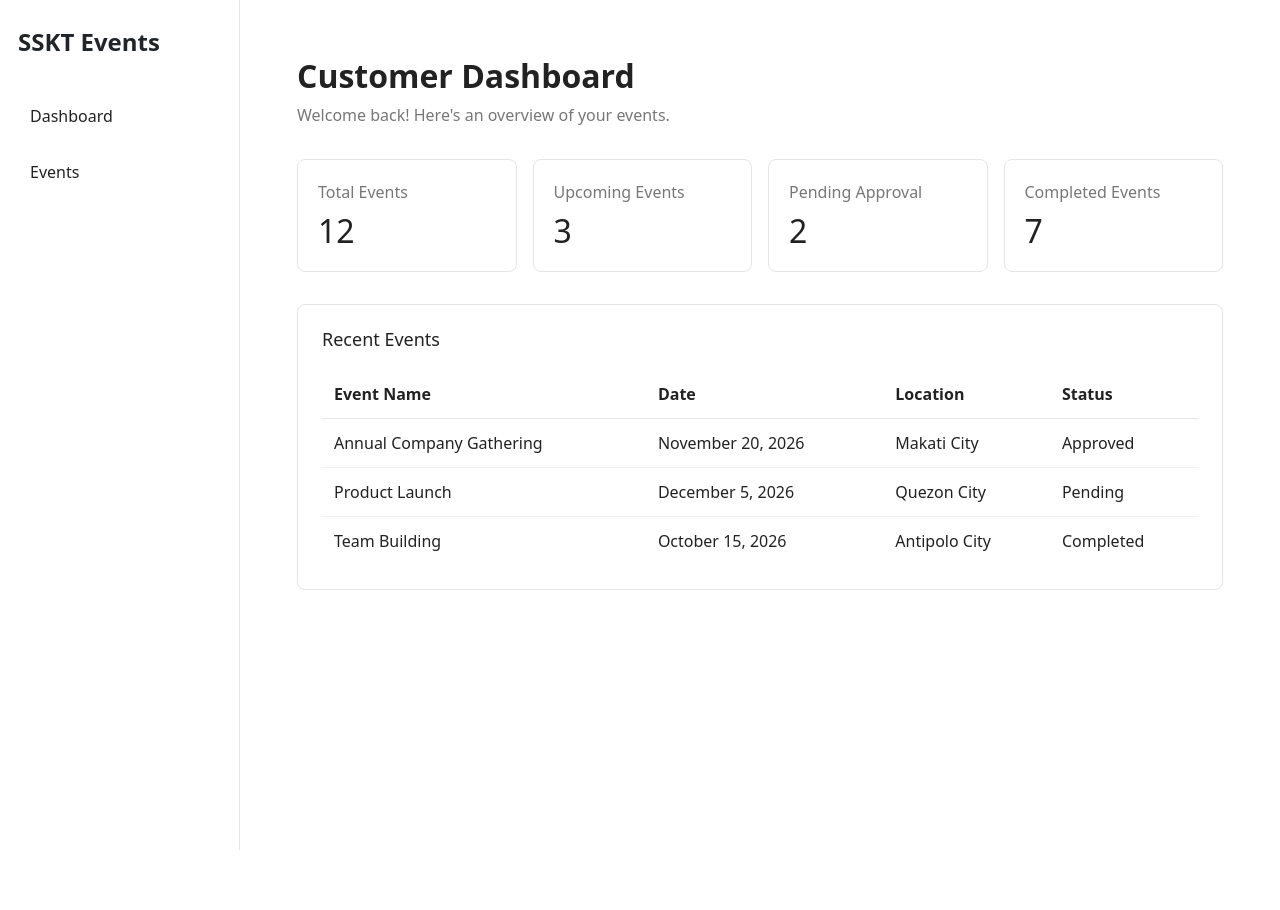
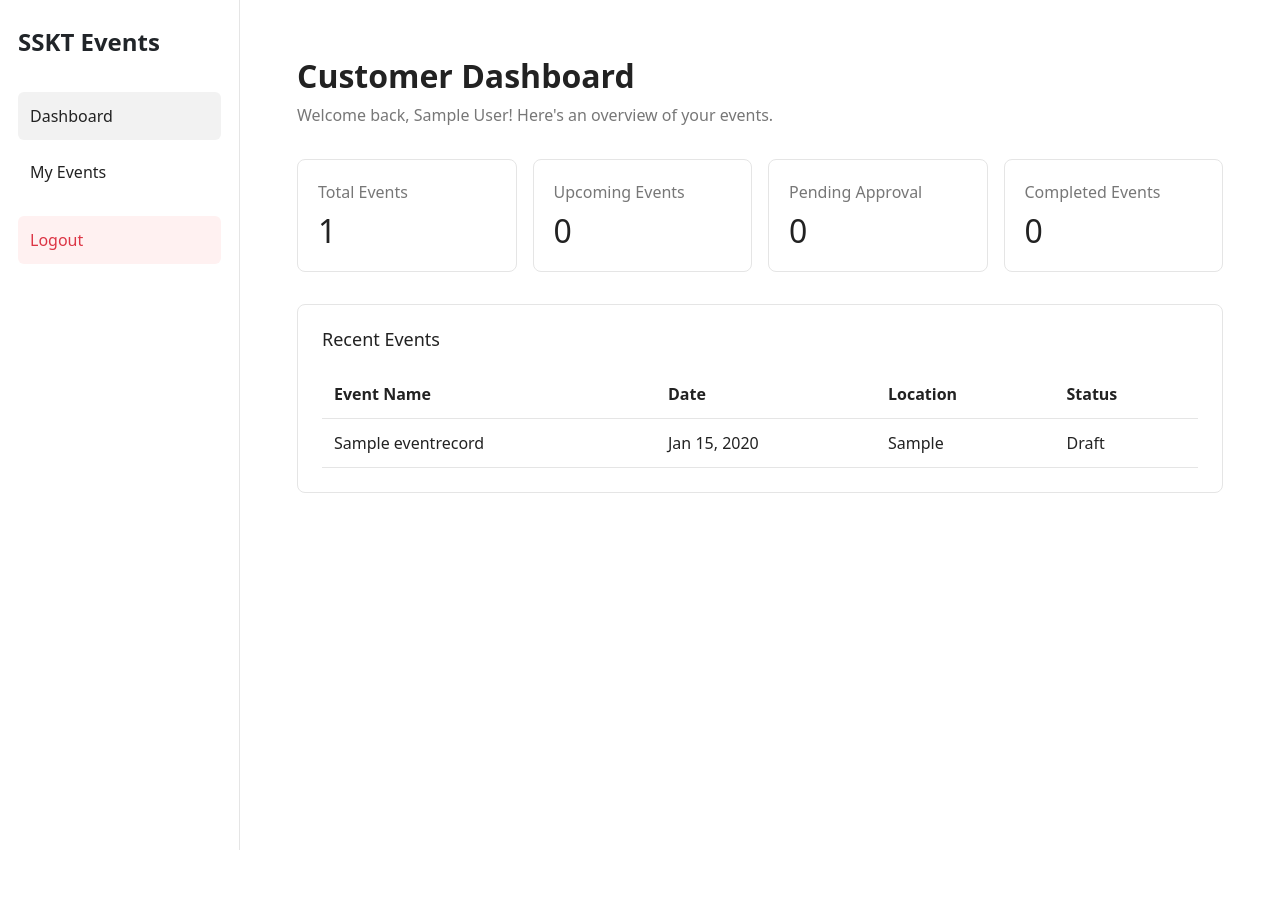
Before and after one commit to A-M-A-University/SSKT-Events, an ASP.NET Core app: page /CustomerDashboard in a window 1280 px wide. Run offline with ASP.NET Core 8, Linux system fonts and the light colour scheme; a user stored in the database is signed in; empty tables hold one stand-in row (values such as "Sample post"); style sheets or scripts are compiled from the project's sources; database files in the repository are not loaded; some libraries are stand-ins or nearby versions.

Commit message:
Updated Dashboard

```diff
--- a/Controllers/CustomerDashboardController.cs
+++ b/Controllers/CustomerDashboardController.cs
@@ -1,12 +1,70 @@
 
+using Microsoft.AspNetCore.Authorization;
+using Microsoft.AspNetCore.Identity;
 using Microsoft.AspNetCore.Mvc;
+using Microsoft.EntityFrameworkCore;
+using SSKT_Events.Data;
+using SSKT_Events.Models;
 
 namespace SSKT_Events.Controllers
 {
+    [Authorize(Roles = "Client")]
     public class CustomerDashboardController : Controller
     {
-        public IActionResult Index()
+        private readonly ApplicationDbContext _context;
+        private readonly UserManager<IdentityUser> _userManager;
+
+        public CustomerDashboardController(
+            ApplicationDbContext context,
+            UserManager<IdentityUser> userManager)
         {
+            _context = context;
+            _userManager = userManager;
+        }
+
+        public async Task<IActionResult> Index()
+        {
+            // Get the currently logged-in client
+            var userId = _userManager.GetUserId(User);
+
+            if (userId == null)
+            {
+                return Challenge();
+            }
+
+            // Find the client's customer profile
+            var customer = await _context.Customers
+                .FirstOrDefaultAsync(c => c.UserId == userId);
+
+            if (customer == null)
+            {
+                return NotFound("Customer profile not found.");
+            }
+
+            // Retrieve events belonging to this customer
+            var events = await _context.Events
+                .Where(e => e.CustomerId == customer.Id)
+                .OrderByDescending(e => e.CreatedAt)
+                .ToListAsync();
+
+            // Dashboard information
+            ViewBag.CustomerName = customer.Name;
+            ViewBag.TotalEvents = events.Count;
+
+            ViewBag.UpcomingEvents = events.Count(e =>
+                e.EventDate.Date >= DateTime.Today &&
+                e.Status.ToString() == "Upcoming");
+
+            ViewBag.PendingApproval = events.Count(e =>
+                e.Status.ToString() == "Pending");
+
+            ViewBag.CompletedEvents = events.Count(e =>
+                e.Status.ToString() == "Completed");
+
+            ViewBag.RecentEvents = events
+                .Take(5)
+                .ToList();
+
             return View();
         }
     }
--- a/Views/CustomerDashboard/Index.cshtml
+++ b/Views/CustomerDashboard/Index.cshtml
@@ -1,41 +1,59 @@
+
+@using SSKT_Events.Models
 
 @{
     ViewData["Title"] = "Customer Dashboard";
+
+    var recentEvents = ViewBag.RecentEvents as List<EventRecord>
+                       ?? new List<EventRecord>();
 }
 
 <div style="background: #fff; color: #222; min-height: 100vh; padding: 32px;">
-    <h2 style="font-weight: 600; margin-bottom: 8px;">Customer Dashboard</h2>
+
+    <h2 style="font-weight: 600; margin-bottom: 8px;">
+        Customer Dashboard
+    </h2>
+
     <p style="color: #777; margin-bottom: 32px;">
-        Welcome back! Here's an overview of your events.
+        Welcome back, @(ViewBag.CustomerName ?? "Client")!
+        Here's an overview of your events.
     </p>
 
+    <!-- Event Statistics -->
     <div style="display: grid; grid-template-columns: repeat(auto-fit, minmax(180px, 1fr)); gap: 16px; margin-bottom: 32px;">
+
         <div style="border: 1px solid #e5e5e5; padding: 20px; border-radius: 8px;">
             <p style="color: #777; margin: 0;">Total Events</p>
-            <h2 style="margin: 8px 0 0;">12</h2>
+            <h2 style="margin: 8px 0 0;">@(ViewBag.TotalEvents ?? 0)</h2>
         </div>
 
         <div style="border: 1px solid #e5e5e5; padding: 20px; border-radius: 8px;">
             <p style="color: #777; margin: 0;">Upcoming Events</p>
-            <h2 style="margin: 8px 0 0;">3</h2>
+            <h2 style="margin: 8px 0 0;">@(ViewBag.UpcomingEvents ?? 0)</h2>
         </div>
 
         <div style="border: 1px solid #e5e5e5; padding: 20px; border-radius: 8px;">
             <p style="color: #777; margin: 0;">Pending Approval</p>
-            <h2 style="margin: 8px 0 0;">2</h2>
+            <h2 style="margin: 8px 0 0;">@(ViewBag.PendingApproval ?? 0)</h2>
         </div>
 
         <div style="border: 1px solid #e5e5e5; padding: 20px; border-radius: 8px;">
             <p style="color: #777; margin: 0;">Completed Events</p>
-            <h2 style="margin: 8px 0 0;">7</h2>
+            <h2 style="margin: 8px 0 0;">@(ViewBag.CompletedEvents ?? 0)</h2>
         </div>
+
     </div>
 
+    <!-- Recent Events -->
     <div style="border: 1px solid #e5e5e5; border-radius: 8px; padding: 24px;">
-        <h3 style="font-size: 18px; margin-bottom: 20px;">Recent Events</h3>
+
+        <h3 style="font-size: 18px; margin-bottom: 20px;">
+            Recent Events
+        </h3>
 
         <div style="overflow-x: auto;">
             <table style="width: 100%; border-collapse: collapse;">
+
                 <thead>
                     <tr style="border-bottom: 1px solid #e5e5e5; text-align: left;">
                         <th style="padding: 12px;">Event Name</th>
@@ -44,27 +62,32 @@
                         <th style="padding: 12px;">Status</th>
                     </tr>
                 </thead>
+
                 <tbody>
-                    <tr style="border-bottom: 1px solid #eee;">
-                        <td style="padding: 12px;">Annual Company Gathering</td>
-                        <td style="padding: 12px;">November 20, 2026</td>
-                        <td style="padding: 12px;">Makati City</td>
-                        <td style="padding: 12px;">Approved</td>
-                    </tr>
-                    <tr style="border-bottom: 1px solid #eee;">
-                        <td style="padding: 12px;">Product Launch</td>
-                        <td style="padding: 12px;">December 5, 2026</td>
-                        <td style="padding: 12px;">Quezon City</td>
-                        <td style="padding: 12px;">Pending</td>
-                    </tr>
-                    <tr>
-                        <td style="padding: 12px;">Team Building</td>
-                        <td style="padding: 12px;">October 15, 2026</td>
-                        <td style="padding: 12px;">Antipolo City</td>
-                        <td style="padding: 12px;">Completed</td>
-                    </tr>
+                    @if (recentEvents.Any())
+                    {
+                        foreach (var item in recentEvents)
+                        {
+                            <tr style="border-bottom: 1px solid #e5e5e5;">
+                                <td style="padding: 12px;">@item.Name</td>
+                                <td style="padding: 12px;">@item.EventDate.ToString("MMM dd, yyyy")</td>
+                                <td style="padding: 12px;">@item.Location</td>
+                                <td style="padding: 12px;">@item.Status</td>
+                            </tr>
+                        }
+                    }
+                    else
+                    {
+                        <tr>
+                            <td colspan="4" style="padding: 24px; text-align: center; color: #999;">
+                                No events to display yet.
+                            </td>
+                        </tr>
+                    }
                 </tbody>
+
             </table>
         </div>
     </div>
+
 </div>
--- a/Views/Shared/_Layout.cshtml
+++ b/Views/Shared/_Layout.cshtml
@@ -1,3 +1,4 @@
+
 <!DOCTYPE html>
 <html lang="en">
 <head>
@@ -9,32 +10,76 @@
     <link rel="stylesheet" href="~/css/site.css" asp-append-version="true" />
     <link rel="stylesheet" href="~/SSKT_Events.styles.css" asp-append-version="true" />
 </head>
+
 <body>
     @{
         var currentController = ViewContext.RouteData.Values["controller"]?.ToString();
 
-        var isCustomerDashboard = currentController == "CustomerDashboard";
+        var isCustomerArea =
+            currentController == "CustomerDashboard" ||
+            currentController == "Events";
+
         var isSupplierDashboard = currentController == "Supplier";
     }
 
-    @if (isCustomerDashboard)
+    @if (isCustomerArea)
     {
+        <!-- CUSTOMER SIDEBAR -->
         <div style="display: flex; min-height: 100vh; background: white;">
 
-            <aside style="width: 240px; flex-shrink: 0; border-right: 1px solid #e5e5e5; padding: 28px 18px;">
-                <h4 style="font-weight: 700; margin-bottom: 35px;">SSKT Events</h4>
+            <aside style="width: 240px; flex-shrink: 0; border-right: 1px solid #e5e5e5; padding: 28px 18px; display: flex; flex-direction: column;">
+
+                <h4 style="font-weight: 700; margin-bottom: 35px;">
+                    SSKT Events
+                </h4>
 
                 <nav style="display: flex; flex-direction: column; gap: 8px;">
-                    <a asp-controller="CustomerDashboard" asp-action="Index"
-                       style="padding: 12px; color: #222; text-decoration: none; border-radius: 6px;">
+
+                    <!-- Dashboard -->
+                    <a asp-controller="CustomerDashboard"
+                       asp-action="Index"
+                       style="padding: 12px;
+                              color: #222;
+                              text-decoration: none;
+                              border-radius: 6px;
+                              background: @(currentController == "CustomerDashboard" ? "#f2f2f2" : "transparent");">
                         Dashboard
                     </a>
 
-                    <a asp-controller="Events" asp-action="Index"
-                       style="padding: 12px; color: #222; text-decoration: none; border-radius: 6px;">
-                        Events
+                    <!-- My Events -->
+                    <a asp-controller="Events"
+                       asp-action="Index"
+                       style="padding: 12px;
+                              color: #222;
+                              text-decoration: none;
+                              border-radius: 6px;
+                              background: @(currentController == "Events" ? "#f2f2f2" : "transparent");">
+                        My Events
                     </a>
+
+                    <!-- Logout -->
+                    <form asp-area="Identity"
+                          asp-page="/Account/Logout"
+                          asp-route-returnUrl="@Url.Page("/Account/Login", new { area = "Identity" })"
+                          method="post"
+                          style="margin-top: 12px;">
+
+                        <button type="submit"
+                                style="width: 100%;
+                                       padding: 12px;
+                                       border: none;
+                                       background: #fff1f1;
+                                       color: #dc3545;
+                                       text-align: left;
+                                       border-radius: 6px;
+                                       cursor: pointer;">
+                            Logout
+                        </button>
+
+                    </form>
+
                 </nav>
+
             </aside>
 
             <main role="main" style="flex: 1; min-width: 0; padding: 25px;">
@@ -45,34 +90,31 @@
     }
     else if (isSupplierDashboard)
     {
+        <!-- SUPPLIER DASHBOARD SIDEBAR -->
         <div style="display: flex; min-height: 100vh; background: white;">
 
             <aside style="width: 240px; flex-shrink: 0; border-right: 1px solid #e5e5e5; padding: 28px 18px;">
-                <h4 style="font-weight: 700; margin-bottom: 35px;">SSKT Events</h4>
+
+                <h4 style="font-weight: 700; margin-bottom: 35px;">
+                    SSKT Events
+                </h4>
 
                 <nav style="display: flex; flex-direction: column; gap: 8px;">
-                    <a asp-controller="Supplier" asp-action="Index"
+
+                    <a asp-controller="Supplier"
+                       asp-action="Index"
                        style="padding: 12px; color: #222; text-decoration: none; border-radius: 6px;">
                         Dashboard
                     </a>
 
-                    <a asp-controller="Supplier" asp-action="Services"
+                    <a asp-controller="Supplier"
+                       asp-action="Services"
                        style="padding: 12px; color: #222; text-decoration: none; border-radius: 6px;">
                         My Services
                     </a>
 
-                    <form asp-area="Identity"
-                          asp-page="/Account/Logout"
-                          asp-route-returnUrl="@Url.Action("Index", "Home", new { area = "" })"
-                          method="post"
-                          style="margin-top: auto;">
+                </nav>
 
-                        <button type="submit"
-                                style="width: 100%; padding: 12px; text-align: left; color: #dc3545; background: none; border: none; border-radius: 6px;">
-                            Logout
-                        </button>
-                    </form>
-                </nav>
             </aside>
 
             <main role="main" style="flex: 1; min-width: 0; padding: 25px;">
@@ -83,23 +125,49 @@
     }
     else
     {
+        <!-- DEFAULT LAYOUT FOR OTHER PAGES -->
         <header>
             <nav class="navbar navbar-expand-sm navbar-toggleable-sm navbar-light bg-white border-bottom box-shadow mb-3">
+
                 <div class="container-fluid">
-                    <a class="navbar-brand" asp-controller="Home" asp-action="Index">SSKT_Events</a>
-                    <button class="navbar-toggler" type="button" data-bs-toggle="collapse" data-bs-target=".navbar-collapse">
+
+                    <a class="navbar-brand"
+                       asp-controller="Home"
+                       asp-action="Index">
+                        SSKT_Events
+                    </a>
+
+                    <button class="navbar-toggler"
+                            type="button"
+                            data-bs-toggle="collapse"
+                            data-bs-target=".navbar-collapse">
                         <span class="navbar-toggler-icon"></span>
                     </button>
+
                     <div class="navbar-collapse collapse d-sm-inline-flex justify-content-between">
+
                         <ul class="navbar-nav flex-grow-1">
+
                             <li class="nav-item">
-                                <a class="nav-link text-dark" asp-controller="Home" asp-action="Index">Home</a>
+                                <a class="nav-link text-dark"
+                                   asp-controller="Home"
+                                   asp-action="Index">
+                                    Home
+                                </a>
                             </li>
+
                             <li class="nav-item">
-                                <a class="nav-link text-dark" asp-controller="Home" asp-action="Privacy">Privacy</a>
+                                <a class="nav-link text-dark"
+                                   asp-controller="Home"
+                                   asp-action="Privacy">
+                                    Privacy
+                                </a>
                             </li>
+
                         </ul>
+
                         <partial name="_LoginPartial" />
+
                     </div>
                 </div>
             </nav>
@@ -114,14 +182,19 @@
         <footer class="border-top footer text-muted">
             <div class="container">
                 &copy; 2026 - SSKT_Events -
-                <a asp-controller="Home" asp-action="Privacy">Privacy</a>
+                <a asp-controller="Home" asp-action="Privacy">
+                    Privacy
+                </a>
             </div>
         </footer>
     }
 
+    <!-- SCRIPTS -->
     <script src="~/lib/jquery/dist/jquery.min.js"></script>
     <script src="~/lib/bootstrap/dist/js/bootstrap.bundle.min.js"></script>
     <script src="~/js/site.js" asp-append-version="true"></script>
+
     @await RenderSectionAsync("Scripts", required: false)
+
 </body>
 </html>
```
Also changed, not shown: Areas/Identity/Pages/Account/Login.cshtml.cs (+52 -51 lines), app.db, 2 other files.
